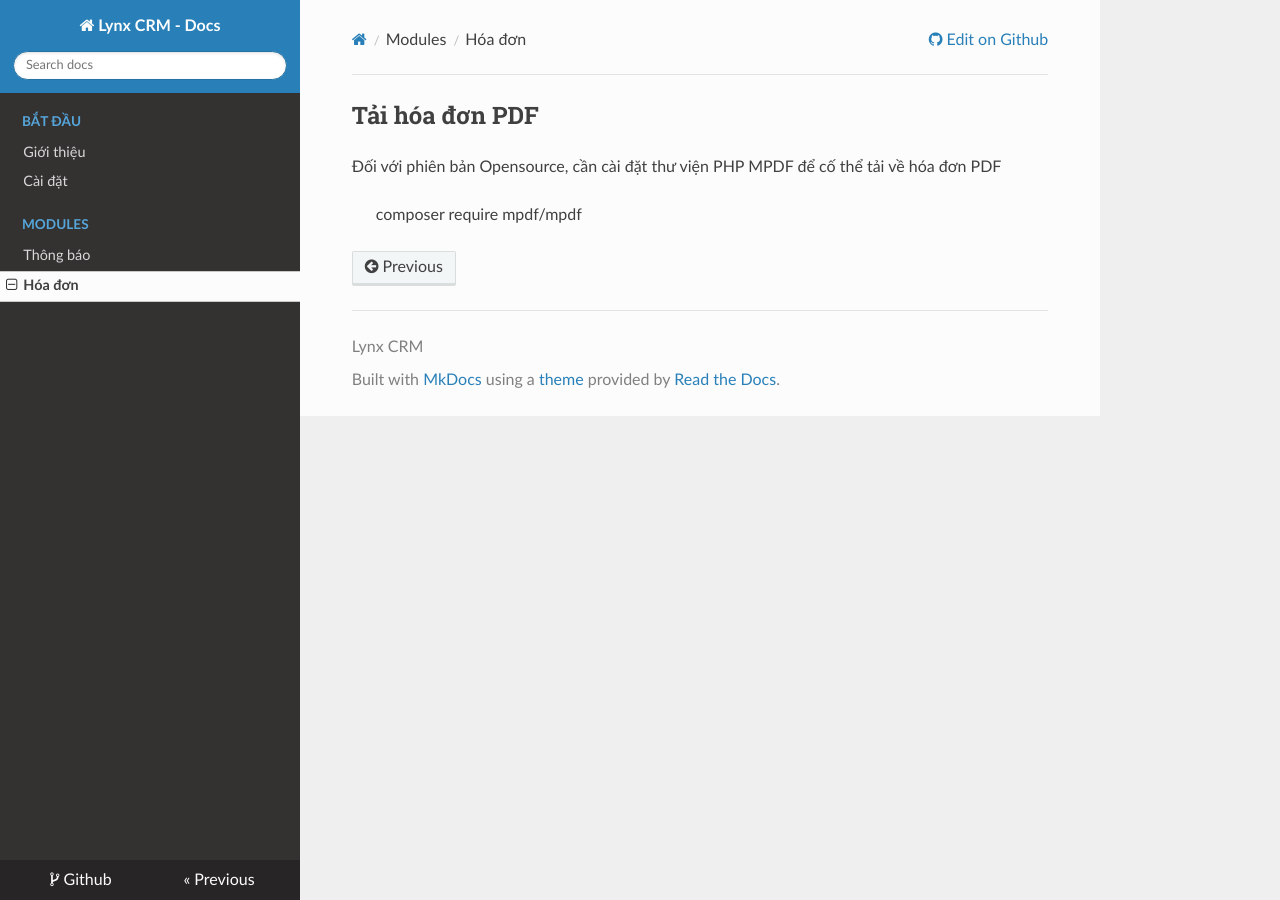
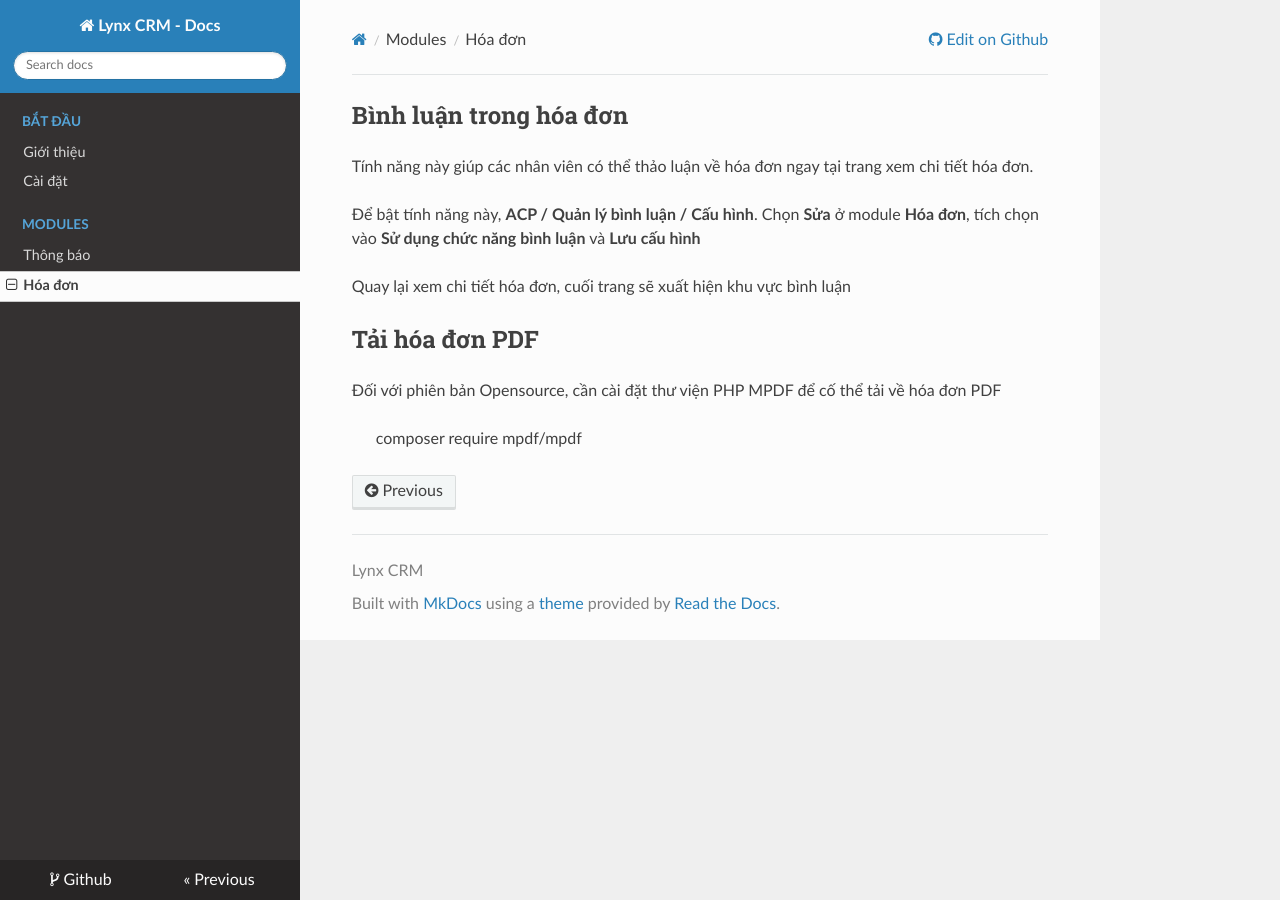
Before and after one commit to mynukeviet/lynx-docs, an MkDocs documentation site: the page built from docs/modules/invoice.md, in a window 1280 px wide. Built offline with MkDocs 1.6.1, drawn with Linux system fonts in a browser that asks for light colours; nearby versions of some CDN libraries; old or Windows-style settings are respelled for this version of MkDocs.

Commit message:
Bình luận trong hóa đơn

```diff
--- a/docs/modules/invoice.md
+++ b/docs/modules/invoice.md
@@ -1,6 +1,14 @@
 ---
 title: Quản lý hóa đơn
 ---
+
+## Bình luận trong hóa đơn
+
+Tính năng này giúp các nhân viên có thể thảo luận về hóa đơn ngay tại trang xem chi tiết hóa đơn.
+
+Để bật tính năng này, **ACP / Quản lý bình luận / Cấu hình**. Chọn **Sửa** ở module **Hóa đơn**, tích chọn vào **Sử dụng chức năng bình luận** và **Lưu cấu hình**
+
+Quay lại xem chi tiết hóa đơn, cuối trang sẽ xuất hiện khu vực bình luận
 
 ## Tải hóa đơn PDF
 
```
